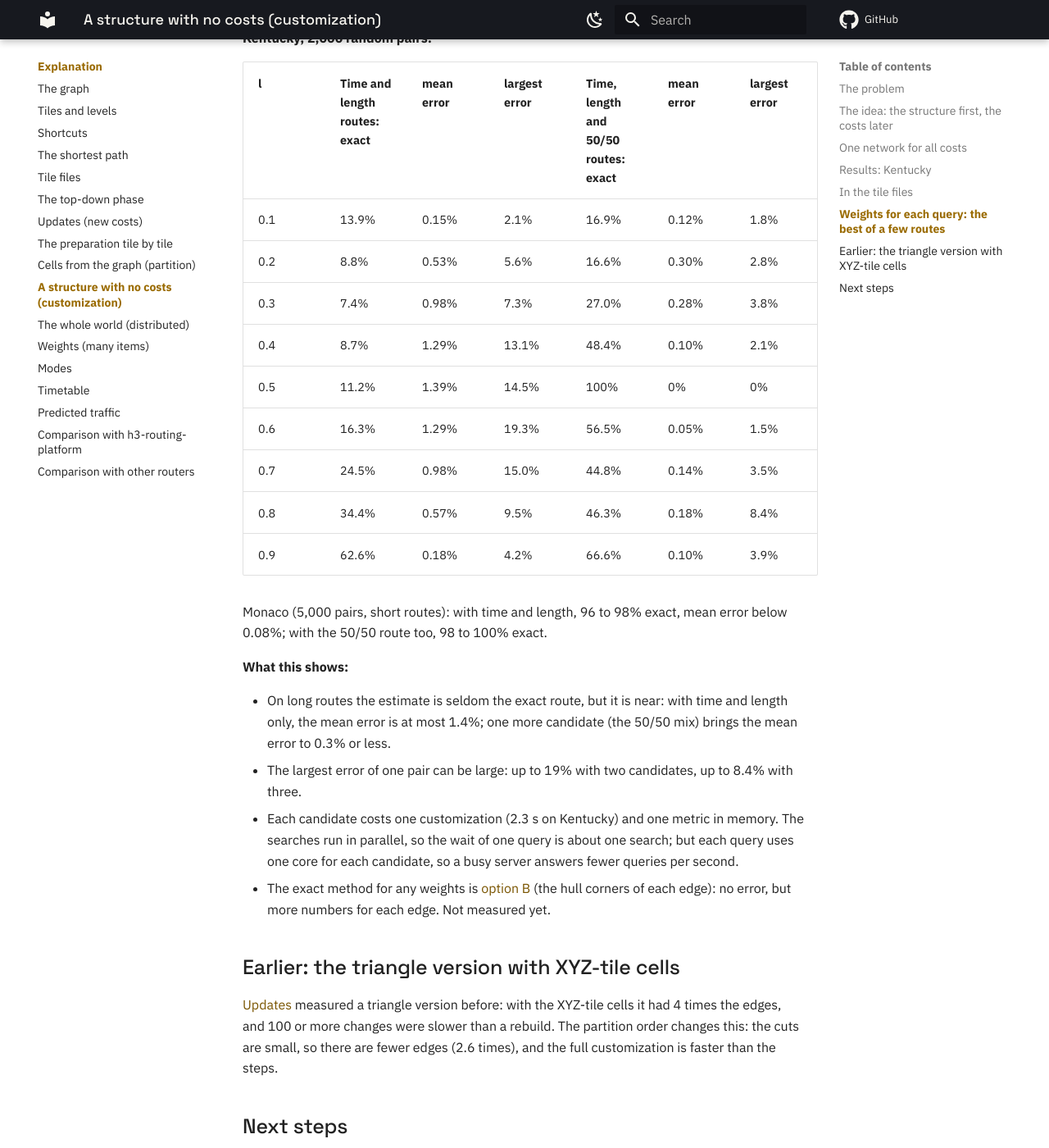
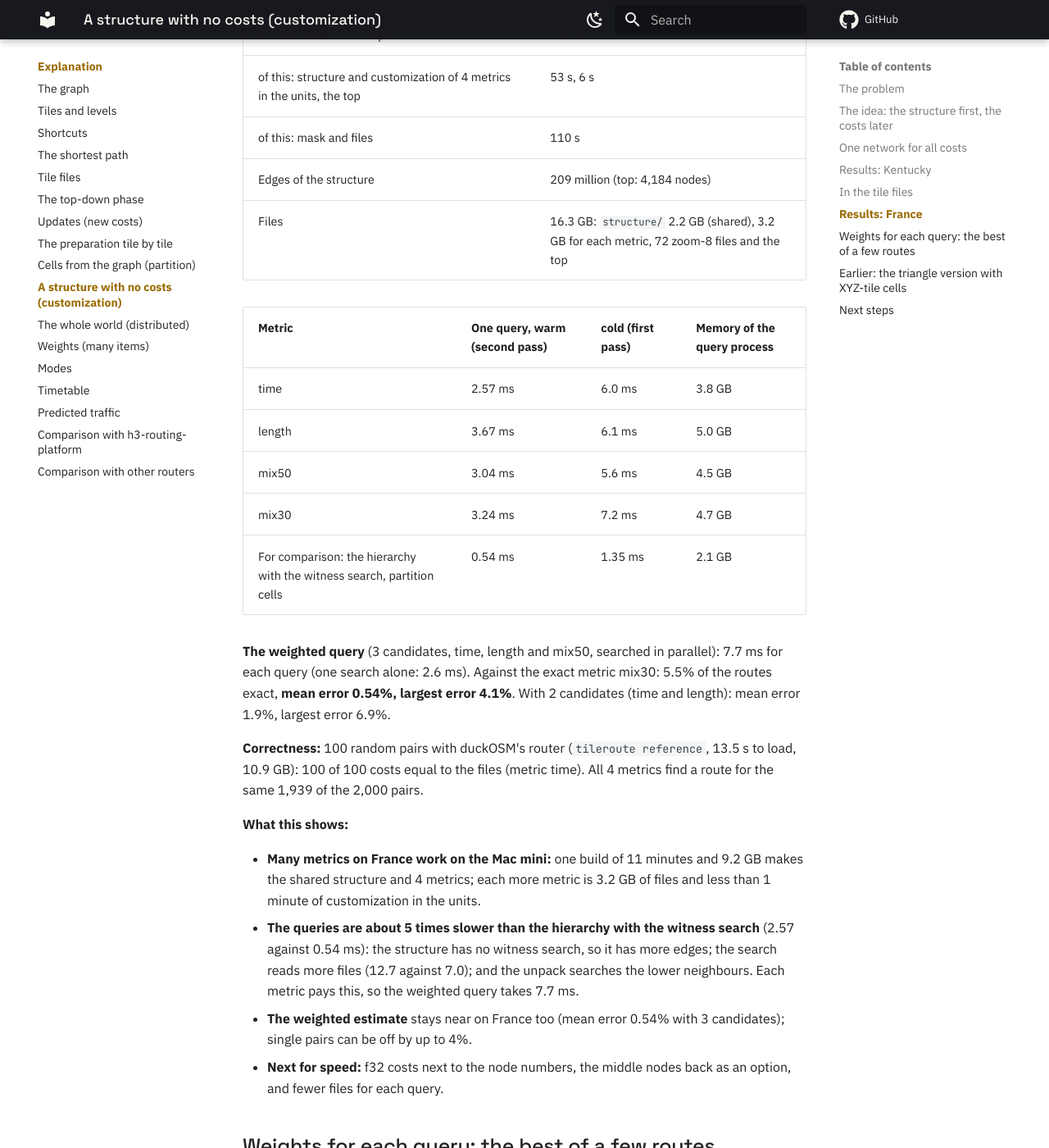
Before and after one commit to Khoshkhah/tileroute, an MkDocs documentation site: the page built from docs/explanation/customization.md, in a window 1280 px wide and 1400 px high, scrolled down 6004 px. Shown: the whole window at 82% size. Built offline with MkDocs 1.6.1 and Material for MkDocs 9.7.7, drawn with Linux system fonts in a browser that asks for light colours; comment, search, counter and statistics services are not loaded; some of the changed text lies outside the part shown.

Commit message:
France with many metrics (Mac mini): 676 s, 9.2 GB, 4 metrics
Shared structure 2.2 GB, 3.2 GB for each metric; one query 2.57 ms
(time) to 3.67 ms (length); weighted query 7.7 ms with mean error 0.54%
(largest 4.1%); 100 of 100 costs equal duckOSM's router.

Co-Authored-By: Claude Opus 5.5 <noreply@anthropic.com>

```diff
--- a/docs/explanation/customization.md
+++ b/docs/explanation/customization.md
@@ -157,6 +157,48 @@ parallel, and the route with the smallest cost for the weights wins: 1.43 ms for
 0.60 ms). Against the exact metric mix30: 27.1% of the routes exact, mean error 0.29%, largest error 4.0%; against
 mix70: 44.5% exact, mean error 0.14%, largest error 5.7%.
 
+## Results: France
+
+Mac mini (16 GB), 2026-11-19, `bench/france-weights.sh` with `GUARD_GB=25`: the same `.osm.pbf` and the same 2,000
+pairs as the other France measurements ([Comparison with other routers](engines.md#measured-on-france)). One thread.
+
+| | Value |
+|---|---|
+| duckOSM, then `slim` | 337 s (peak 9.7 GB), 4 s |
+| `build --by-tile --partition 16 --xyz-files --cch --metrics time,length,mix50,mix30` | **676 s, peak 9.2 GB** |
+| of this: nodes with the partition | 475 s |
+| of this: structure and customization of 4 metrics in the units, the top | 53 s, 6 s |
+| of this: mask and files | 110 s |
+| Edges of the structure | 209 million (top: 4,184 nodes) |
+| Files | 16.3 GB: `structure/` 2.2 GB (shared), 3.2 GB for each metric, 72 zoom-8 files and the top |
+
+| Metric | One query, warm (second pass) | cold (first pass) | Memory of the query process |
+|---|---|---|---|
+| time | 2.57 ms | 6.0 ms | 3.8 GB |
+| length | 3.67 ms | 6.1 ms | 5.0 GB |
+| mix50 | 3.04 ms | 5.6 ms | 4.5 GB |
+| mix30 | 3.24 ms | 7.2 ms | 4.7 GB |
+| For comparison: the hierarchy with the witness search, partition cells | 0.54 ms | 1.35 ms | 2.1 GB |
+
+**The weighted query** (3 candidates, time, length and mix50, searched in parallel): 7.7 ms for each query (one
+search alone: 2.6 ms). Against the exact metric mix30: 5.5% of the routes exact, **mean error 0.54%, largest error
+4.1%**. With 2 candidates (time and length): mean error 1.9%, largest error 6.9%.
+
+**Correctness:** 100 random pairs with duckOSM's router (`tileroute reference`, 13.5 s to load, 10.9 GB): 100 of 100
+costs equal to the files (metric time). All 4 metrics find a route for the same 1,939 of the 2,000 pairs.
+
+**What this shows:**
+
+- **Many metrics on France work on the Mac mini:** one build of 11 minutes and 9.2 GB makes the shared structure and
+  4 metrics; each more metric is 3.2 GB of files and less than 1 minute of customization in the units.
+- **The queries are about 5 times slower than the hierarchy with the witness search** (2.57 against 0.54 ms): the
+  structure has no witness search, so it has more edges; the search reads more files (12.7 against 7.0); and the
+  unpack searches the lower neighbours. Each metric pays this, so the weighted query takes 7.7 ms.
+- **The weighted estimate** stays near on France too (mean error 0.54% with 3 candidates); single pairs can be off
+  by up to 4%.
+- **Next for speed:** f32 costs next to the node numbers, the middle nodes back as an option, and fewer files for
+  each query.
+
 ## Weights for each query: the best of a few routes
 
 A query can give its own weights: cost = w₁ · time + w₂ · length + … A customization for each query takes seconds,
```
Also changed, not shown: docs/plan.md (+1 -1 lines).
